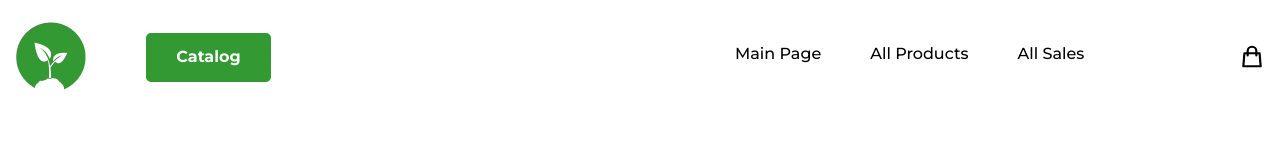
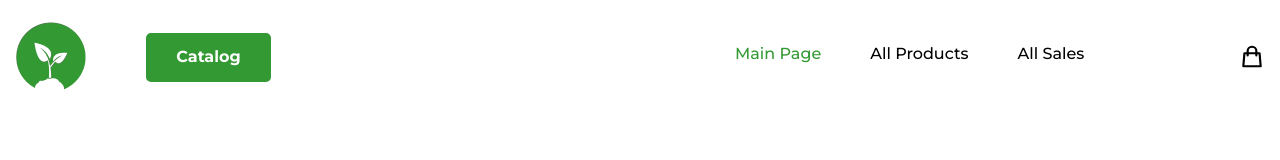
Before and after one commit to AlexDolz/Garden_shop_Diploma_project_REACT, a React (Create React App) app in the folder myapp/: page / in a window 1280 px wide. Shown: the top 160 px of the page. Built offline with nearby package versions, Linux system fonts and the light colour scheme; no server answers.

Commit message:
nav updated useLocation

```diff
--- a/myapp/src/components/Map/Map.jsx
+++ b/myapp/src/components/Map/Map.jsx
@@ -13,7 +13,6 @@ const Map = () => {
           scrolling='no'
           marginHeight='0'
           marginWidth='0'
-          paddingBottom='38'
           src='https://maps.google.com/maps?width=100%25&amp;height=600&amp;hl=en&amp;q=Tel-Ran.de%20GmbH+(My%20Business%20Name)&amp;t=&amp;z=17&amp;ie=UTF8&amp;iwloc=B&amp;output=embed'
         ></iframe>
       </div>
--- a/myapp/src/components/Navigation/Navigation.jsx
+++ b/myapp/src/components/Navigation/Navigation.jsx
@@ -1,21 +1,38 @@
 import React from 'react';
 import s from './Navigation.module.css';
-import { NavLink } from 'react-router-dom';
+import { NavLink, useLocation } from 'react-router-dom';
 import { HiOutlineShoppingBag } from 'react-icons/hi';
 import CartCounter from '../CartCounter/CartCounter';
 
 const Navigation = () => {
+  const location = useLocation();
   return (
     <nav className={s.navigation}>
       <ul>
         <li>
-          <NavLink to='/'>Main Page</NavLink>
+          <NavLink
+            exact
+            to='/'
+            className={location.pathname === '/' ? s.activeLink : ''}
+          >
+            Main Page
+          </NavLink>
         </li>
         <li>
-          <NavLink to='/products'>All Products</NavLink>
+          <NavLink
+            to='/products'
+            className={location.pathname === '/products' ? s.activeLink : ''}
+          >
+            All Products
+          </NavLink>
         </li>
         <li>
-          <NavLink to='/sales'>All Sales</NavLink>
+          <NavLink
+            to='/sales'
+            className={location.pathname === '/sales' ? s.activeLink : ''}
+          >
+            All Sales
+          </NavLink>
         </li>
       </ul>
       <div className={s.navigation__icon__container}>
--- a/myapp/src/components/Navigation/Navigation.module.css
+++ b/myapp/src/components/Navigation/Navigation.module.css
@@ -46,7 +46,7 @@
   position: relative;
 }
 
-.navigation ul li a:focus {
+.navigation ul li .activeLink {
   color: #339933;
 }
 .navigation__icon__container:hover .navigation__cart__icon {
--- a/myapp/src/components/Order/Order.jsx
+++ b/myapp/src/components/Order/Order.jsx
@@ -10,7 +10,7 @@ const Order = ({ onOrderComplete }) => {
   const cart = useSelector(store => store.cart);
   const dispatch = useDispatch();
   const [orderComplete, setOrderComplete] = useState(false);
-  let totalOrderSum = cart
+  const totalOrderSum = cart
     .reduce(
       (accum, elem) =>
         accum +
@@ -43,12 +43,18 @@ const Order = ({ onOrderComplete }) => {
 
   const formSubmit = event => {
     event.preventDefault();
+    const convertedTotalSum = parseFloat(totalOrderSum);
+
+    if (convertedTotalSum === 0) {
+      setOrderComplete(false);
+    } else {
       sendOrderRequest(event.target.phone_num.value);
       dispatch(removeAllCartProductsAction());
       event.target.reset();
       setOrderComplete(true);
       localStorage.removeItem('discountComplete');
       onOrderComplete();
+    }
   };
 
   return (
```
Lines whose indentation alone changed are shown as unchanged.
